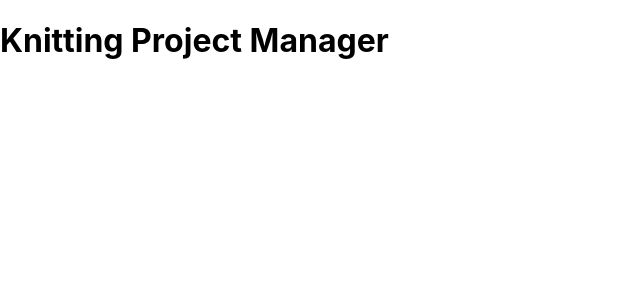
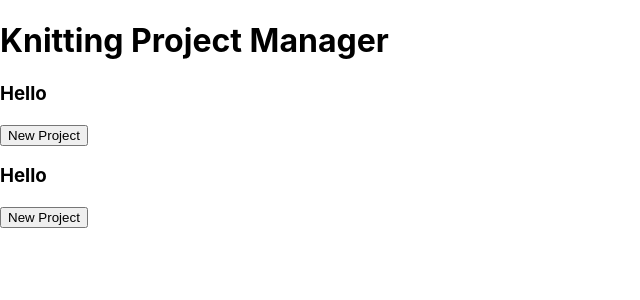
Before and after one commit to IsabelMcIlroy/KnitAndPearl, a React (Create React App) app: page / in a window 1280 px wide. Shown: the top 300 px of the page, without its empty margins (0-640 px from the left). Built offline with nearby package versions, Linux system fonts and the light colour scheme.

Commit message:
2022-06-15-3

```diff
--- a/src/App.js
+++ b/src/App.js
@@ -1,8 +1,13 @@
 import KnittingTitle from './KnittingTitle'
+import NewOrView from './NewOrView'
 
 const App = () => {
   return (
-    <KnittingTitle />
+    <>
+      <KnittingTitle />
+      <NewOrView />
+      <NewOrView />
+    </>
   )
 }
 
--- /dev/null
+++ b/src/NewOrView.js
@@ -0,0 +1,11 @@
+
+const NewOrView = () => {
+    return (
+       <>
+       <h3>Hello</h3>
+       <button>New Project</button>
+       </>
+    )
+}
+
+export default NewOrView;
```
